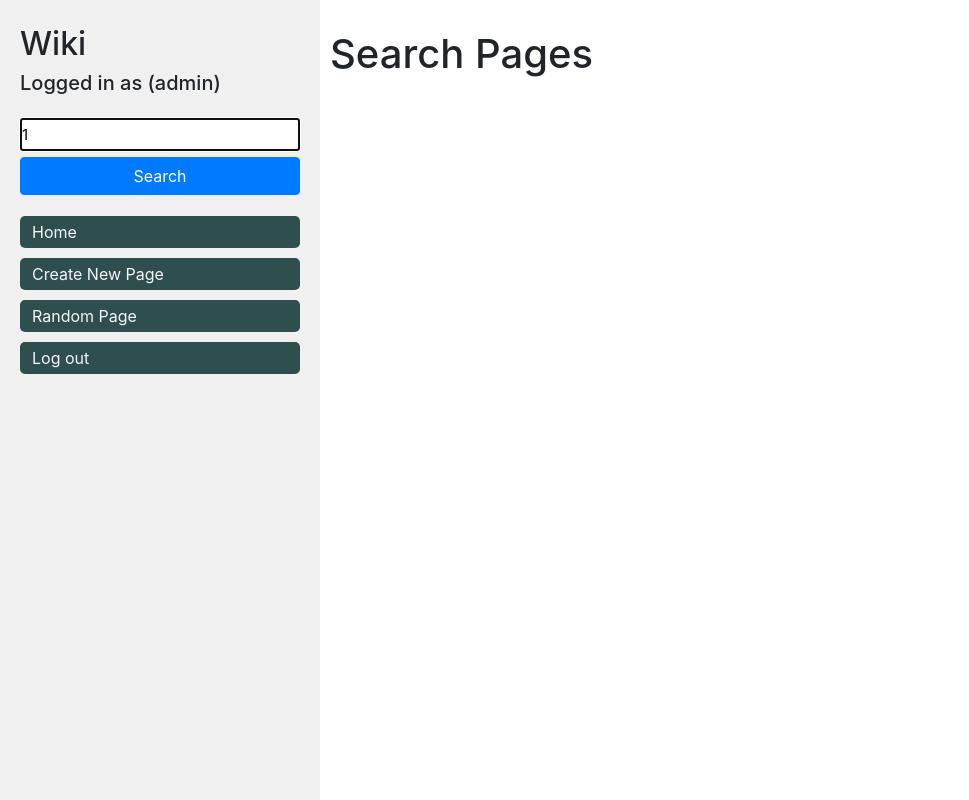
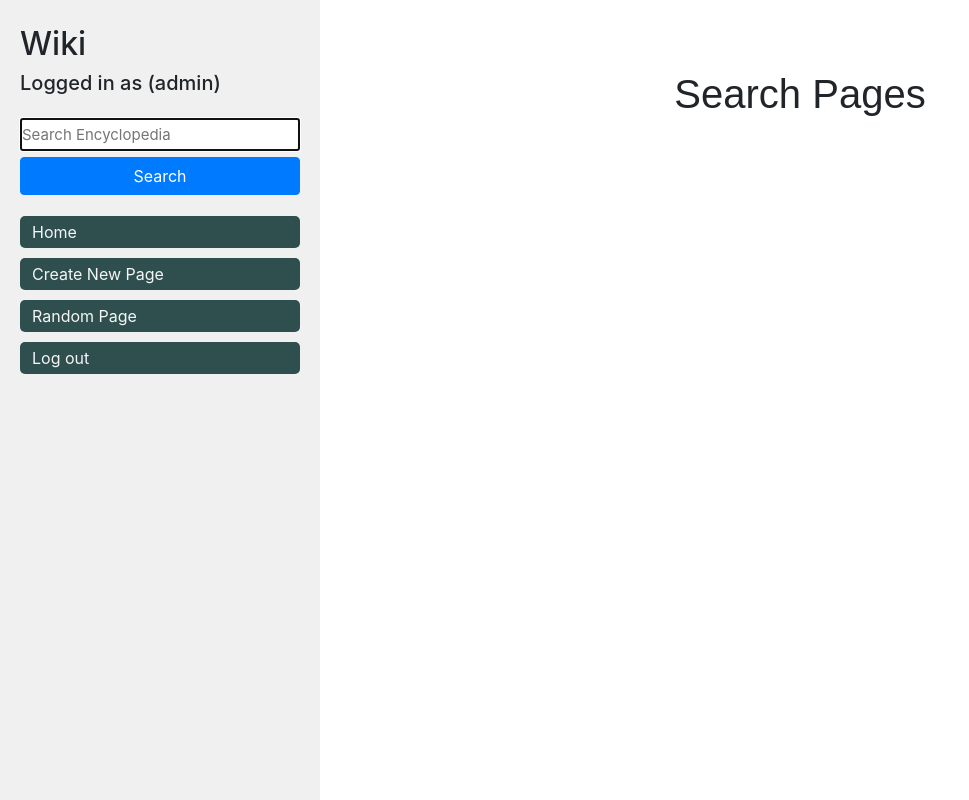
Before and after one commit to alfiomartini/wiki, a Django app: page /search/1 in a window 1280 px wide. Shown: the whole page, without its empty margins (0-969 px from the left). Run offline with Django 3.2, Linux system fonts and the light colour scheme; a user stored in the database is signed in; some libraries are stand-ins or nearby versions.

Commit message:
Added some styling for page headings

```diff
--- a/encyclopedia/static/encyclopedia/search.js
+++ b/encyclopedia/static/encyclopedia/search.js
@@ -8,7 +8,8 @@ function listeners(){
     // input.addEventListener('keyup', search_get);
     // input.addEventListener('change', search_get);
     // input.addEventListener('paste', search_get);
-    button.addEventListener('click', searchEvents)
+    if (button)
+        button.addEventListener('click', searchEvents)
 
     function searchEvents(){
         // let input = document.querySelector('input');
--- a/encyclopedia/static/encyclopedia/styles.css
+++ b/encyclopedia/static/encyclopedia/styles.css
@@ -86,3 +86,13 @@ h1 {
     color: whitesmoke;
     text-decoration: none;
 }
+
+.page-heading{
+    text-align: center;
+    font-family: Arial, Helvetica, sans-serif;
+    margin: 40px 0;
+}
+
+.entries{
+    font-size: 19px;
+}
--- a/encyclopedia/templates/encyclopedia/index.html
+++ b/encyclopedia/templates/encyclopedia/index.html
@@ -5,9 +5,9 @@
 {% endblock %}
 
 {% block body %}
-    <h1>All Pages</h1>
+    <h1 class="page-heading">All Pages</h1>
 
-    <ul>
+    <ul class="entries">
         {% for entry in entries %}
             <li><a href="{% url 'entry' entry %}">{{entry}}</a></li>
         {% endfor %}
--- a/encyclopedia/templates/encyclopedia/layout.html
+++ b/encyclopedia/templates/encyclopedia/layout.html
@@ -18,9 +18,9 @@
                         <h5>Logged in as ({{request.user.username}})</h5> <!--or request.session.name_id -->
                         <form>
                           <div class="form-group">
-                            <input class="search" type="text" name="q" value="{{term}}"
+                            <input class="search" type="text" name="q" value=""
                             placeholder="Search Encyclopedia" id="search-input"
-                            autocomplete="on" autofocus>
+                            autocomplete="off" autofocus>
                             <!-- <input type="submit" value="Search"> -->
                           </div>
                           <div class="form-group">
--- a/encyclopedia/templates/encyclopedia/login.html
+++ b/encyclopedia/templates/encyclopedia/login.html
@@ -12,7 +12,7 @@
     </div>
   </div>
 {% endif %}
-<h2>Login</h2>
+<h2 class="page-heading">Login</h2>
 <form class="mt-3" id="form-login" action="{% url 'login' %}" method="post">
   {% csrf_token %}
   <div class="form-group">
--- a/encyclopedia/templates/encyclopedia/register.html
+++ b/encyclopedia/templates/encyclopedia/register.html
@@ -2,7 +2,7 @@
 
 {% block body %}
 
-    <h2 class="mb-3">Register</h2>
+    <h2 class="page-heading">Register</h2>
 
     {% if message %}
         <div class="mb-3 alert alert-primary">{{ message }}</div>
--- a/encyclopedia/templates/encyclopedia/search.html
+++ b/encyclopedia/templates/encyclopedia/search.html
@@ -5,9 +5,9 @@
 {% endblock %}
 
 {% block body %}
-    <h1>Search Pages</h1>
+    <h1 class="page-heading">Search Pages</h1>
 
-    <ul>
+    <ul class="entries">
         {% for entry in entries %}
             <li><a href="{% url 'entry' entry %}">{{entry}}</a></li>
         {% endfor %}
--- a/encyclopedia/views.py
+++ b/encyclopedia/views.py
@@ -119,4 +119,4 @@ def search(request, term):
     for entry in entries:
         if term.lower() in entry:
             new_list.append(entry.capitalize())
-    return render(request, "encyclopedia/search.html", {"entries":new_list, "term":term})
+    return render(request, "encyclopedia/search.html", {"entries":new_list})
```
Also changed, not shown: db.sqlite3.
